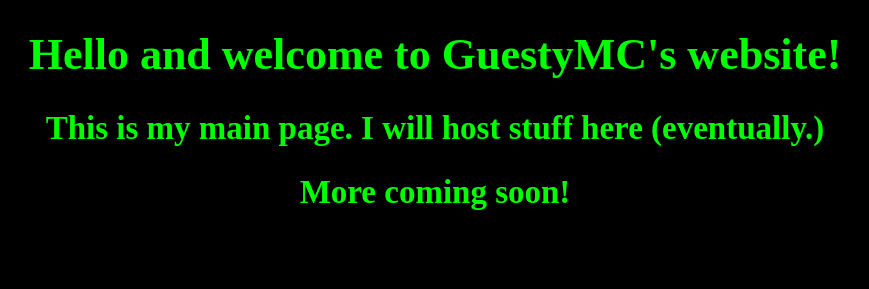
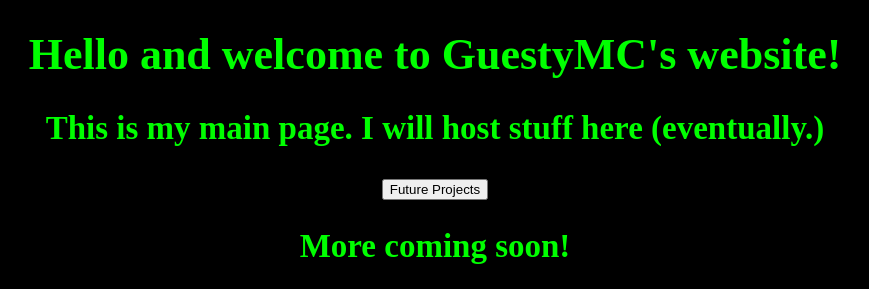
Before and after one commit to GuestyMC/GuestyMC.github.io, a plain HTML site: page index.html in a window 1280 px wide. Shown: the whole page, without its empty margins (205-1074 px from the left). Drawn offline with Linux system fonts and the light colour scheme; a web font is replaced by a local one.

Commit message:
Update index.html; adds projects button

```diff
--- a/index.html
+++ b/index.html
@@ -23,6 +23,7 @@ body {
 <center>
 <h1 style="color: #00ff00"> Hello and welcome to GuestyMC's website! </h1>
 <h2 style="color: #00ff00"> This is my main page. I will host stuff here (eventually.) </h2>
+<input type="button" onclick="location.href='https://guestymc.github.io/projects';" value="Future Projects" />
 <h2 style="color: #00ff00"> More coming soon! </h2>
 </center>
 <p>&copy;2024. FutureNix LLC. All Rights Reserved.</p>
```
